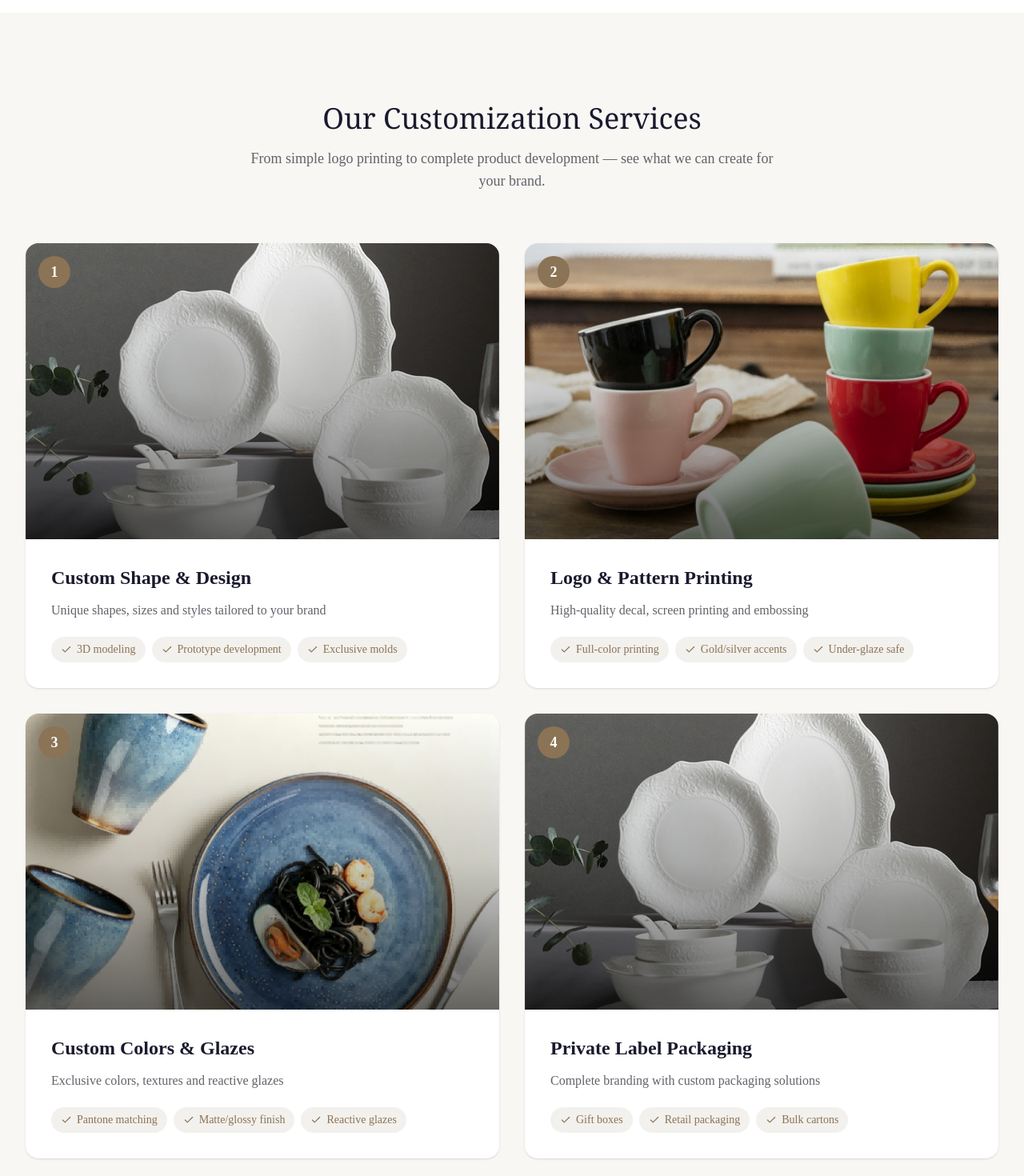
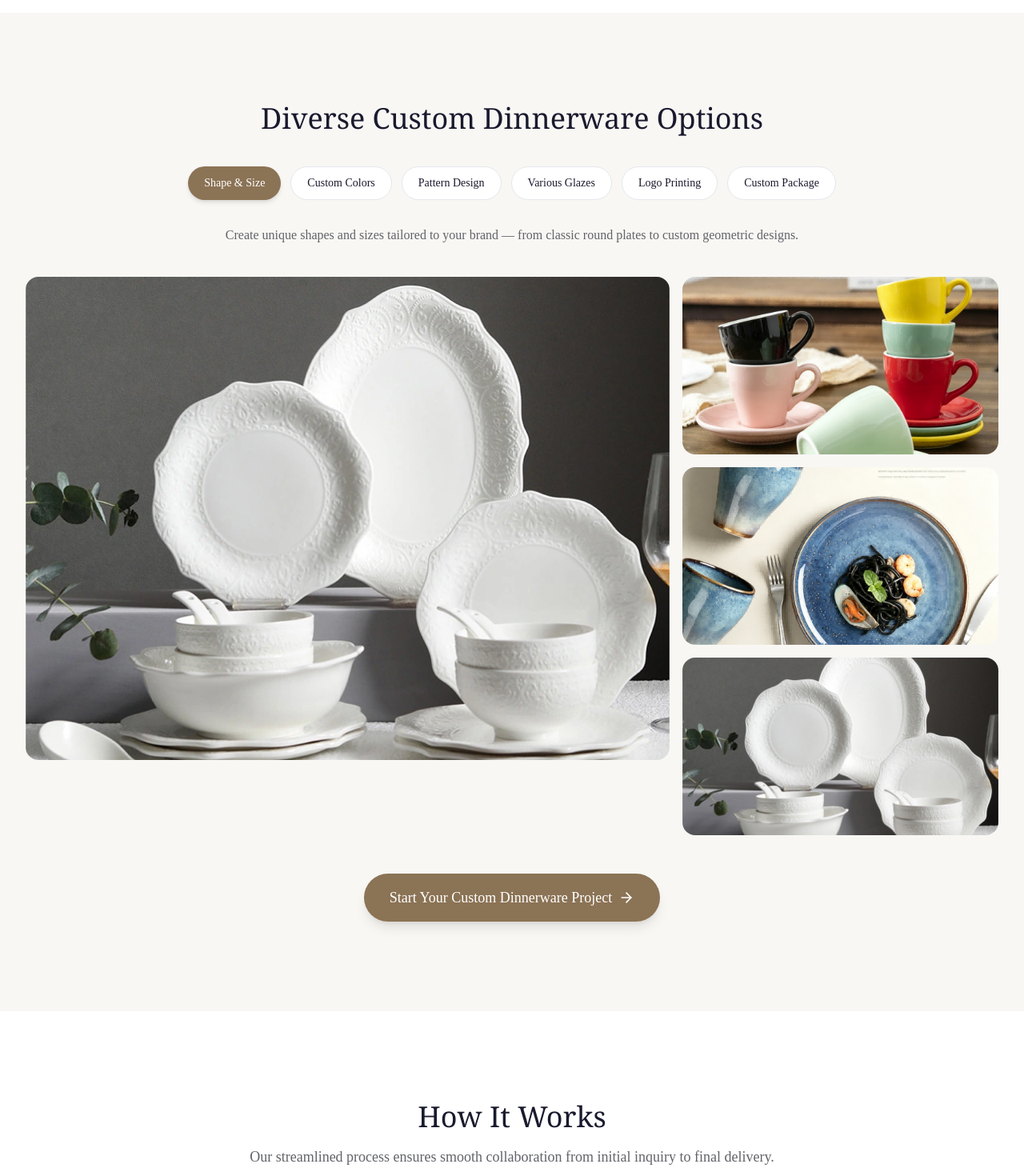
Before and after one commit to ADA-Ceramics/Ada-Ceramics-260525, a Next.js app: page /en/oem-odm in a window 1280 px wide. Shown: the part 1360-2830 px from the top of the page at 80% size. Built offline with nearby package versions, Linux system fonts and the light colour scheme.

Commit message:
redesign customization services with tab-based layout and image gallery

```diff
--- a/components/pages/oemodm-client.tsx
+++ b/components/pages/oemodm-client.tsx
@@ -24,33 +24,44 @@ import { useState } from "react"
 export function OemOdmClient() {
   const [openFaq, setOpenFaq] = useState<number | null>(null)
 
-  // 定制服务数据 - 用图片展示定制效果
-  const customServices = [
-    {
-      title: "Custom Shape & Design",
-      description: "Unique shapes, sizes and styles tailored to your brand",
-      image: "/alice.webp",
-      features: ["3D modeling", "Prototype development", "Exclusive molds"]
+  // 定制服务数据 - Tab切换 + 图片画廊展示
+  const [activeCustomTab, setActiveCustomTab] = useState("shape")
+
+  const customTabs = [
+    { id: "shape", label: "Shape & Size" },
+    { id: "colors", label: "Custom Colors" },
+    { id: "design", label: "Pattern Design" },
+    { id: "glaze", label: "Various Glazes" },
+    { id: "logo", label: "Logo Printing" },
+    { id: "package", label: "Custom Package" },
+  ]
+
+  const customGalleryData: Record<string, { description: string; images: string[] }> = {
+    shape: {
+      description: "Create unique shapes and sizes tailored to your brand — from classic round plates to custom geometric designs.",
+      images: ["/alice.webp", "/color-glaze.webp", "/kiln-transformation.webp", "/alice.webp"]
     },
-    {
-      title: "Logo & Pattern Printing",
-      description: "High-quality decal, screen printing and embossing",
-      image: "/color-glaze.webp",
-      features: ["Full-color printing", "Gold/silver accents", "Under-glaze safe"]
+    colors: {
+      description: "Unlimited color options with Pantone matching. From elegant neutrals to vibrant custom hues for your brand identity.",
+      images: ["/color-glaze.webp", "/alice.webp", "/kiln-transformation.webp", "/color-glaze.webp"]
     },
-    {
-      title: "Custom Colors & Glazes",
-      description: "Exclusive colors, textures and reactive glazes",
-      image: "/kiln-transformation.webp",
-      features: ["Pantone matching", "Matte/glossy finish", "Reactive glazes"]
+    design: {
+      description: "Unique patterns and artwork applied through high-quality decal printing, hand-painting or embossing techniques.",
+      images: ["/kiln-transformation.webp", "/color-glaze.webp", "/alice.webp", "/kiln-transformation.webp"]
     },
-    {
-      title: "Private Label Packaging",
-      description: "Complete branding with custom packaging solutions",
-      image: "/alice.webp",
-      features: ["Gift boxes", "Retail packaging", "Bulk cartons"]
+    glaze: {
+      description: "Various glaze finishes including matte, glossy, reactive glazes and special texture effects for premium tableware.",
+      images: ["/alice.webp", "/kiln-transformation.webp", "/color-glaze.webp", "/alice.webp"]
+    },
+    logo: {
+      description: "Professional logo printing with multiple techniques — screen printing, pad printing, laser engraving and gold/silver accents.",
+      images: ["/color-glaze.webp", "/alice.webp", "/color-glaze.webp", "/kiln-transformation.webp"]
+    },
+    package: {
+      description: "Complete packaging solutions — gift boxes, retail displays, bulk cartons and custom inserts for perfect presentation.",
+      images: ["/kiln-transformation.webp", "/alice.webp", "/color-glaze.webp", "/alice.webp"]
     }
-  ]
+  }
 
   // 定制流程数据
   const processSteps = [
@@ -205,75 +216,72 @@ export function OemOdmClient() {
         </div>
       </section>
 
-      {/* 4. 定制服务板块 - 图片展示定制效果 */}
+      {/* 4. 定制服务板块 - Tab切换 + 图片画廊 */}
       <section className="py-20 lg:py-28 bg-[#f8f7f4]">
         <div className="max-w-7xl mx-auto px-4 sm:px-6 lg:px-8">
-          <div className="text-center mb-16">
+          {/* 标题 */}
+          <div className="text-center mb-10">
             <h2 className="text-3xl sm:text-4xl font-serif font-normal text-[#1a1a2e] mb-4">
-              Our Customization Services
+              Diverse Custom Dinnerware Options
             </h2>
-            <p className="text-lg text-muted-foreground max-w-2xl mx-auto">
-              From simple logo printing to complete product development — see what we can create for your brand.
-            </p>
           </div>
 
-          {/* 2x2 图片网格布局 */}
-          <div className="grid grid-cols-1 md:grid-cols-2 gap-6 lg:gap-8">
-            {customServices.map((service, index) => (
-              <div
-                key={service.title}
-                className="group relative bg-white rounded-2xl overflow-hidden shadow-sm hover:shadow-xl transition-all duration-300"
+          {/* Tab 按钮组 */}
+          <div className="flex flex-wrap justify-center gap-3 mb-8">
+            {customTabs.map((tab) => (
+              <button
+                key={tab.id}
+                onClick={() => setActiveCustomTab(tab.id)}
+                className={`px-5 py-2.5 rounded-full text-sm font-medium transition-all duration-200 ${
+                  activeCustomTab === tab.id
+                    ? "bg-[#8b7355] text-white shadow-md"
+                    : "bg-white text-[#1a1a2e] border border-gray-200 hover:border-[#8b7355] hover:text-[#8b7355]"
+                }`}
               >
-                {/* 图片区域 */}
-                <div className="relative aspect-[16/10] overflow-hidden">
+                {tab.label}
+              </button>
+            ))}
+          </div>
+
+          {/* 描述文字 */}
+          <p className="text-center text-muted-foreground max-w-3xl mx-auto mb-10">
+            {customGalleryData[activeCustomTab].description}
+          </p>
+
+          {/* 图片画廊 - 左侧大图 + 右侧竖排小图 */}
+          <div className="grid grid-cols-1 lg:grid-cols-3 gap-4">
+            {/* 左侧大图 */}
+            <div className="lg:col-span-2 relative aspect-[4/3] rounded-2xl overflow-hidden group">
+              <Image
+                src={customGalleryData[activeCustomTab].images[0]}
+                alt={`${customTabs.find(t => t.id === activeCustomTab)?.label} example 1`}
+                fill
+                className="object-cover group-hover:scale-105 transition-transform duration-500"
+              />
+            </div>
+
+            {/* 右侧竖排小图 */}
+            <div className="grid grid-cols-2 lg:grid-cols-1 gap-4">
+              {customGalleryData[activeCustomTab].images.slice(1, 4).map((img, idx) => (
+                <div key={idx} className="relative aspect-[4/3] lg:aspect-[16/9] rounded-xl overflow-hidden group">
                   <Image
-                    src={service.image}
-                    alt={`${service.title} - ceramic customization example`}
+                    src={img}
+                    alt={`${customTabs.find(t => t.id === activeCustomTab)?.label} example ${idx + 2}`}
                     fill
                     className="object-cover group-hover:scale-105 transition-transform duration-500"
                   />
-                  {/* 渐变遮罩 */}
-                  <div className="absolute inset-0 bg-gradient-to-t from-black/60 via-black/20 to-transparent" />
-
-                  {/* 序号标签 */}
-                  <div className="absolute top-4 left-4 w-10 h-10 rounded-full bg-[#8b7355] flex items-center justify-center text-white font-semibold text-lg">
-                    {index + 1}
-                  </div>
                 </div>
-
-                {/* 内容区域 */}
-                <div className="p-6 lg:p-8">
-                  <h3 className="text-xl lg:text-2xl font-semibold text-[#1a1a2e] mb-3">
-                    {service.title}
-                  </h3>
-                  <p className="text-muted-foreground mb-5 leading-relaxed">
-                    {service.description}
-                  </p>
-
-                  {/* 特点标签 */}
-                  <div className="flex flex-wrap gap-2">
-                    {service.features.map((feature) => (
-                      <span
-                        key={feature}
-                        className="inline-flex items-center gap-1.5 px-3 py-1.5 bg-[#8b7355]/10 text-[#8b7355] text-sm rounded-full"
-                      >
-                        <Check className="w-3.5 h-3.5" />
-                        {feature}
-                      </span>
-                    ))}
-                  </div>
-                </div>
-              </div>
-            ))}
+              ))}
+            </div>
           </div>
 
           {/* 底部 CTA */}
           <div className="mt-12 text-center">
             <Link
               href="/contact?type=custom"
-              className="inline-flex items-center gap-2 px-8 py-4 bg-[#8b7355] text-white text-lg font-medium rounded-lg hover:bg-[#6d5a43] transition-colors shadow-lg"
+              className="inline-flex items-center gap-2 px-8 py-4 bg-[#8b7355] text-white text-lg font-medium rounded-full hover:bg-[#6d5a43] transition-colors shadow-lg"
             >
-              Start Your Custom Project
+              Start Your Custom Dinnerware Project
               <ArrowRight className="w-5 h-5" />
             </Link>
           </div>
```
